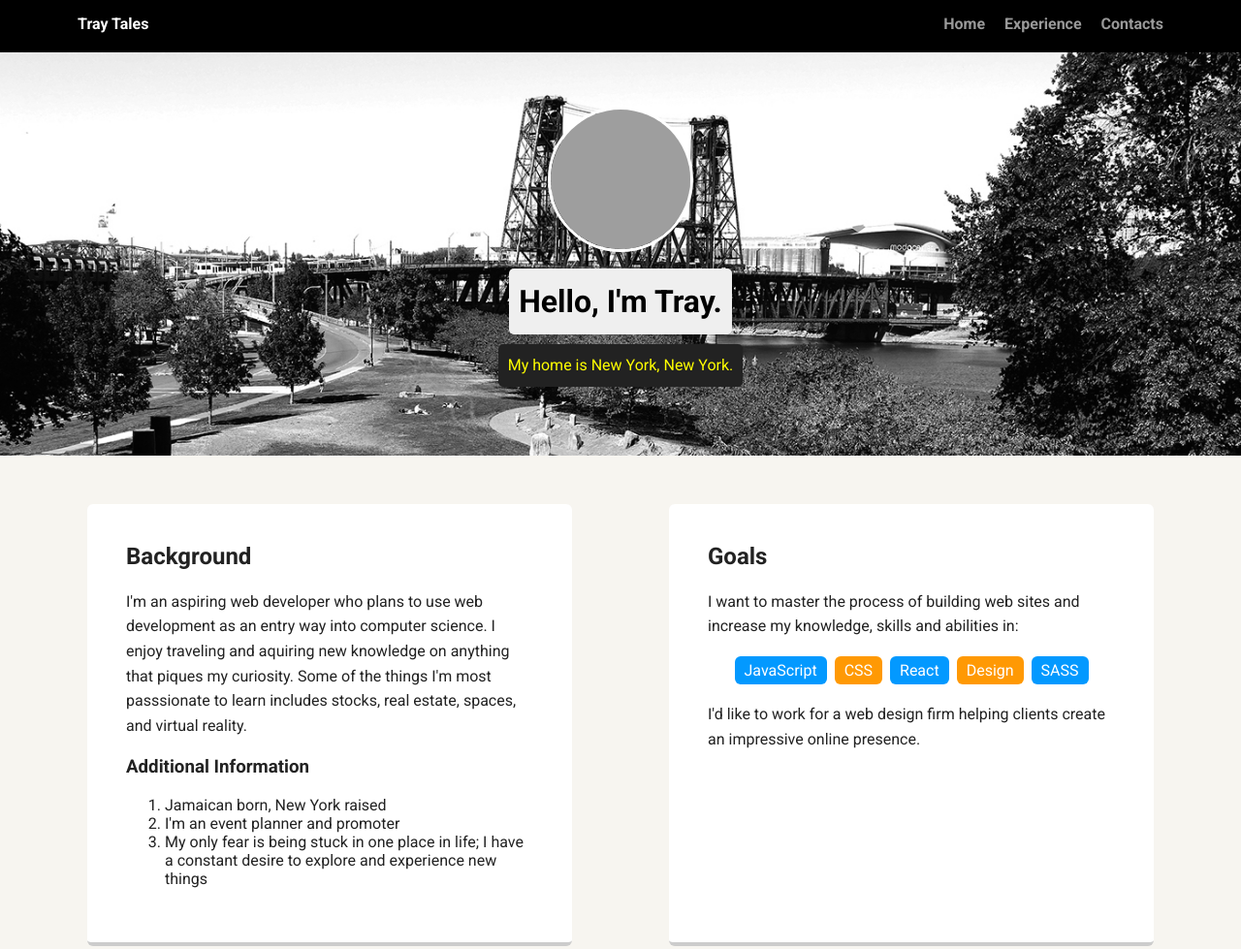
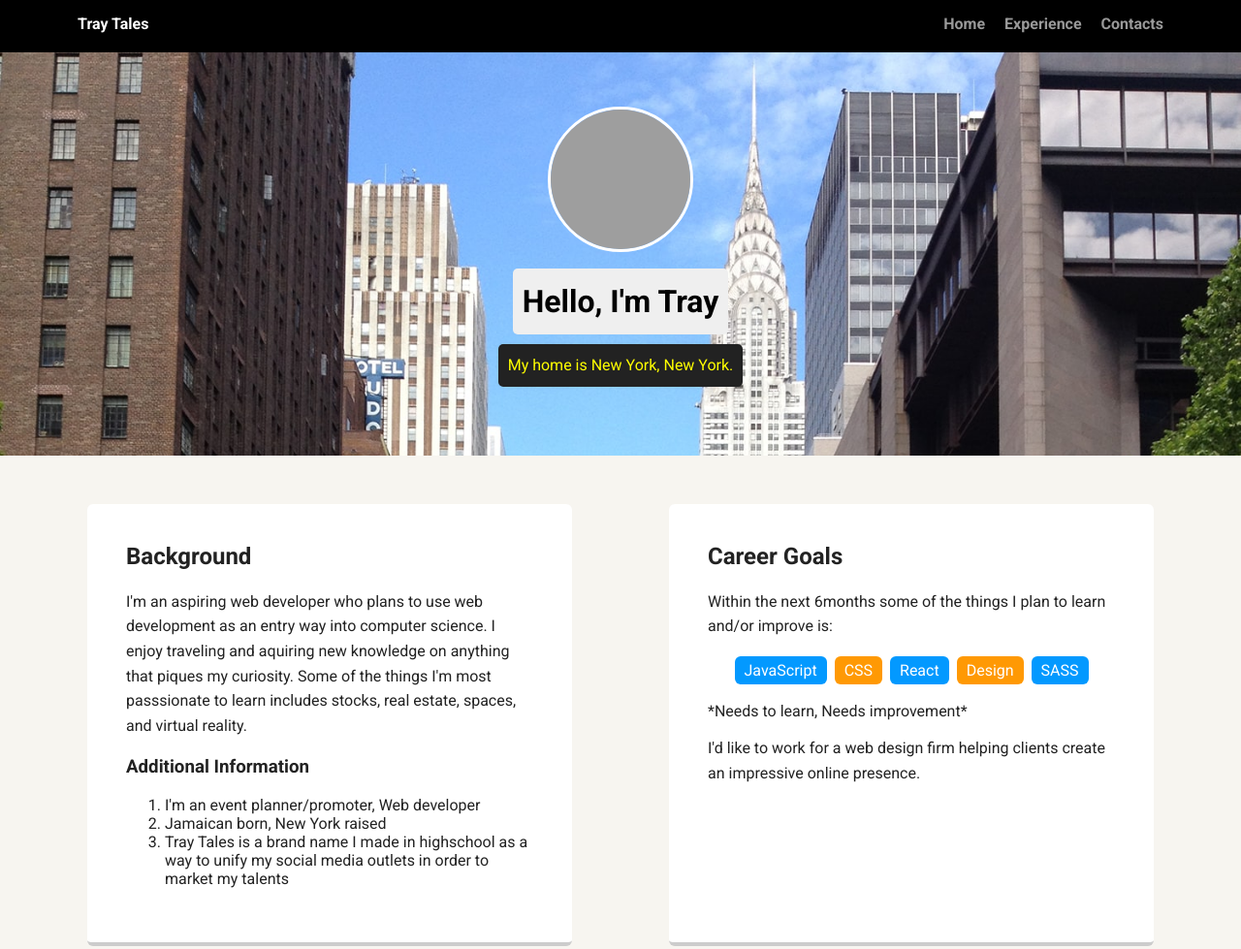
Before and after one commit to TrayTales/Techdegree_project1, a plain HTML site: page index.html in a window 1280 px wide. Shown: the top 979 px of the page at 97% size. Drawn offline with Linux system fonts and the light colour scheme; grey boxes are pictures that could not be loaded; files whose address does not match are found by name; a web font is replaced by a local one.

Commit message:
files update
Index file:

* I filled in the meta data
* Made content more semantic by replacing div with section
* Added a div with content to use as rules guide

Css - changed the background image in the header pg.1

```diff
--- a/css/styles.css
+++ b/css/styles.css
@@ -57,7 +57,7 @@ a:hover {
 
 header {
   text-align: center;
-  background: url('../images/portland.jpg') no-repeat top center ;
+  background: url('../images/new_york.jpeg') no-repeat top center ;
   background-size: cover;
   overflow: hidden;
   padding-top: 60px;
--- a/index.html
+++ b/index.html
@@ -4,9 +4,9 @@
   <meta charset="utf-8">
   <title>Tray Tales's Profile</title>
   <meta name="viewport" content="width=device-width, initial-scale=1.0">
-  <meta name="" content="">
-  <meta name="" content="">
-  <meta name="" content="">
+  <meta name="author" content="Tray Tales">
+  <meta name="keywords" content="Tray Tales, Treehouse, Front-end web developer">
+  <meta name="description" content="Treehouse techdegree project 1 for Front End Web Development. My personal profile page will be called Tray Tales, an alternate name I came up with a few years back which I plan to use as an way to represent my brand">
   <link rel="stylesheet" href="css/styles.css">
   <link href="https://fonts.googleapis.com/css?family=Muli%7CRoboto:400,300,500,700,900" rel="stylesheet"></head>
   <body>
@@ -22,25 +22,26 @@
 
     <header>
       <img src="images/tray.jpeg" alt="Picture of Tray Tales" class="profile-image">
-      <h1 class="tag name">Hello, I&apos;m Tray.</h1>
+      <h1 class="tag name">Hello, I&apos;m Tray</h1>
       <p class="tag location">My home is New York, New York.</p>
     </header>
 
     <main class="flex">
-      <div class="card">
+      <section class="card">
         <h2>Background</h2>
         <p> I&apos;m an aspiring web developer who plans to use web development as an entry way into computer science. I enjoy traveling and aquiring new knowledge on anything that piques my curiosity. Some of the things I&apos;m most passsionate to learn includes stocks, real estate, spaces, and virtual reality. </p>
         <h3> Additional Information </h3>
         <ol>
+          <li> I&apos;m an event planner/promoter, Web developer </li>
           <li> Jamaican born, New York raised </li>
-          <li> I&apos;m an event planner and promoter </li>
-          <li> My only fear is being stuck in one place in life; I have a constant desire to explore and experience new things </li>
+          <li> Tray Tales is a brand name I made in highschool as a way to unify my social media outlets in order to market my talents </li>
         </ol>
-      </div>
+      </section>
 
-      <div class="card">
-        <h2>Goals</h2>
-        <p>I want to master the process of building web sites and increase my knowledge, skills and abilities in:</p>
+      <section class="card">
+        <h2>Career Goals</h2>
+        <p> Within the next 6months some of the things I plan to learn and/or improve is: </p>
+<!-- I want to master the process of building web sites and increase my knowledge, skills and abilities in: -->
         <ul class="skills">
           <li>JavaScript</li>
           <li>CSS</li>
@@ -48,8 +49,9 @@
           <li>Design</li>
           <li>SASS</li>
         </ul>
+        <div> *Needs to learn, Needs improvement* </div>
         <p>I&apos;d like to work for a web design firm helping clients create an impressive online presence.</p>
-      </div>
+      </section>
 
     </main>
     <footer>
```
Also changed, not shown: 1 other file.
